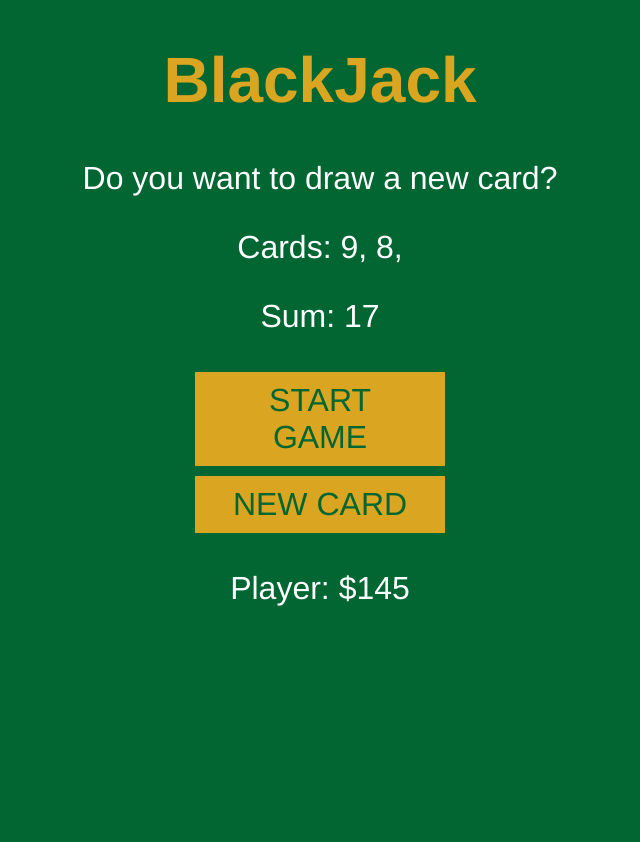
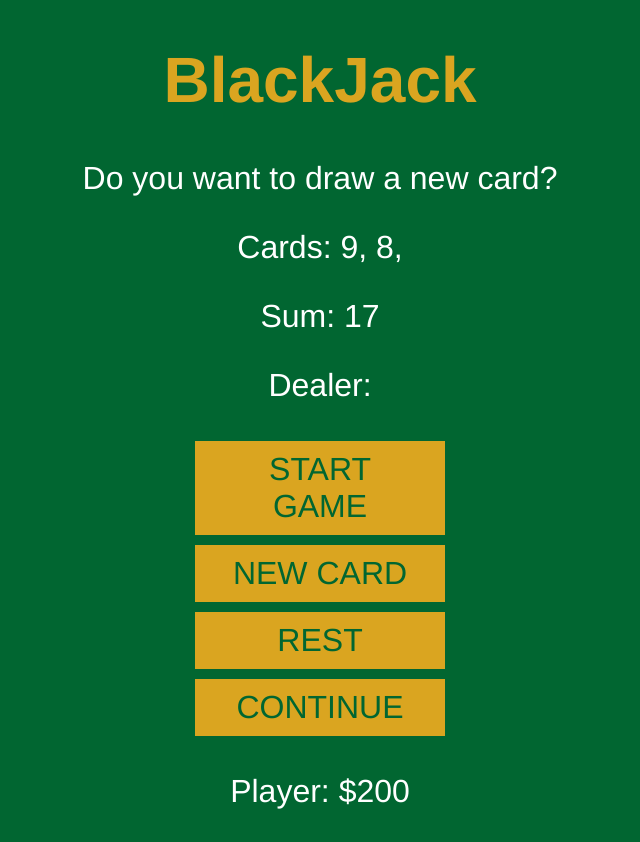
Before and after one commit to nhachelaf99/blackjackapp, a plain HTML site: page index.html in a window 1280 px wide. Both pictures are taken after a click on the button "START GAME". Shown: the whole page, without its empty margins (320-960 px from the left). Before the commit the page ends 800 px from the top, so only its background shows below. Drawn offline with Linux system fonts and the light colour scheme.

Commit message:
Started working on the player object

```diff
--- a/index.html
+++ b/index.html
@@ -12,8 +12,14 @@
     <p id="message-el">Want to play a round?</p>
     <p id="card-el">Cards:</p>
     <p id="sum-el">Sum:</p>
-    <button onclick="startGame()">START GAME</button><br>
-    <button onclick="newCard()">NEW CARD</button>
+    <p id="dealer-sum">Dealer:</p>
+    <div class="buttons">
+        <button onclick="startGame()">START GAME</button>
+        <button onclick="newCard()">NEW CARD</button>
+        <button id="rest-btn" onclick="concactenate()">REST</button>
+        <button id="continue-btn" onclick="continueGame()" >CONTINUE</button>
+        <button id="restart-btn" onclick="restartGame()">RESTART</button>
+    </div>
     <p id="player-el"></p>
 </body>
 <script src="script.js"></script>
--- a/script.js
+++ b/script.js
@@ -7,19 +7,26 @@ let sum = firstCard + secondCard
 let message = ""
 let player = {
     name: "Player",
-    chips: 145
+    chips: 200
 }
+let dealer = 0
 
 let playerEl = document.getElementById("player-el")
 let messageEl = document.getElementById("message-el")
 let sumEl = document.getElementById("sum-el")
+let dealerSum = document.getElementById("dealer-sum")
 let cardEl = document.getElementById("card-el")
+let restartBtn = document.getElementById("restart-btn")
+let restBtn = document.getElementById("rest-btn")
+let continueBtn = document.getElementById("continue-btn")
+
 
 
 
 function startGame() {
     renderGame()
     isAlive = true
+    restBtn.classList.add("active")
 }
 
 
@@ -34,6 +41,8 @@ function renderGame() {
     else{
         message = "You lose!"
         isAlive = false
+        player.chips-= 100
+        restBtn.classList.remove("active")
     }
     messageEl.textContent = message
     sumEl.textContent = "Sum: " + sum
@@ -44,6 +53,21 @@ function renderGame() {
     }
 
     playerEl.textContent = player.name + ": $" + player.chips
+
+    if (sum > 20) {
+        continueBtn.classList.add("active")
+
+    } else {
+        continueBtn.classList.remove("active")
+    }
+
+    if (player.chips === 0) {
+        restartBtn.classList.add("active")
+        continueBtn.classList.remove("active")
+    } else{
+        restartBtn.classList.remove("active")
+        continueBtn.classList.add("active")
+    }
 }
 
 function getRandomCard() {
@@ -60,7 +84,33 @@ function getRandomCard() {
     return randomNumber
 }
 
+function concactenate() {
+    let dealer = Math.floor(Math.random() * 18 + 4)
+    dealerSum.textContent = "Dealer: " + dealer
+    if (dealer === 21) {
+        dealerSum.textContent = "Dealer: Blackjack!"
+    }
 
+    if (sum > dealer) {
+        player.chips = player.chips + 100
+        playerEl.textContent = player.name + ": $" + player.chips
+    }
+
+    if (sum < dealer){
+        player.chips = player.chips - 100
+        playerEl.textContent = player.name + ": $" + player.chips
+    }
+
+    if (sum > dealer && sum === 21){
+        player.chips = player.chips + 150
+        playerEl.textContent = player.name + ": $" + player.chips
+    }
+
+    if (sum < dealer && dealer === 21){
+        player.chips = player.chips - 150
+        playerEl.textContent = player.name + ": $" + player.chips
+    }
+}
 
 
 function newCard() {
@@ -73,9 +123,18 @@ function newCard() {
 
 }
 
-let castle = {
-    name: "FredCastle",
-    price: 190,
-    isAvailable: true,
-    days: ["Wednesday", "Friday", "Monday"]
+function continueGame() {
+    isAlive = false
+    hasBlackJack = false
+    firstCard = getRandomCard()
+    secondCard = getRandomCard()
+    cards = [firstCard, secondCard]
+    sum = firstCard + secondCard
+    message = ""
+    startGame()
 }
+
+
+function restartGame() {
+    location.reload()
+}
--- a/style.css
+++ b/style.css
@@ -22,7 +22,47 @@ button{
     font-size: 32px;
     padding: 10px 30px;
     cursor: pointer;
-    margin: 5px 0;
+    margin: 5px auto;
+}
+
+.buttons{
+    display: flex;
+    flex-direction: column;
+    justify-content: center;
+    align-items: center;
+}
+
+#restart-btn{
+    opacity: 0;
+    display: none;
+    transition: 0.3s all;
+}
+
+#restart-btn.active{
+    opacity: 100%;
+    display: block;
+}
+
+#continue-btn{
+    opacity: 0;
+    display: none;
+    transition: 0.3s all;
+}
+
+#continue-btn.active{
+    opacity: 100%;
+    display: block;
+}
+
+#rest-btn{
+    opacity: 0;
+    display: none;
+    transition: 0.3s all;
+}
+
+#rest-btn.active{
+    opacity: 100%;
+    display: block;
 }
 
 @media screen and (max-width: 800px) {
```
